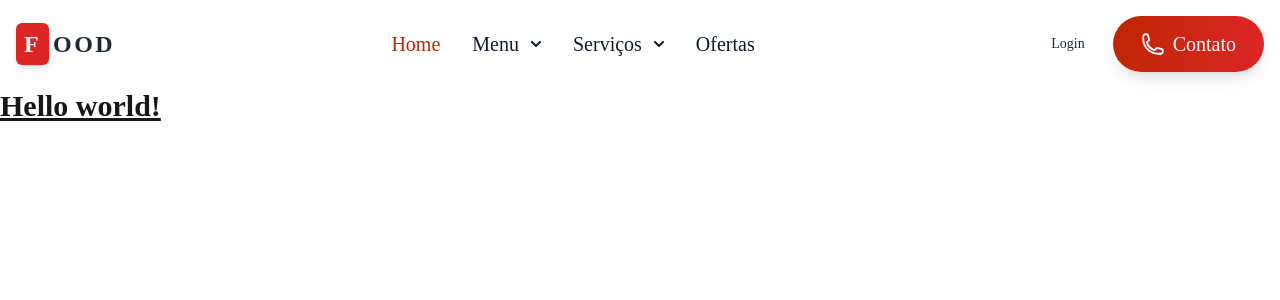
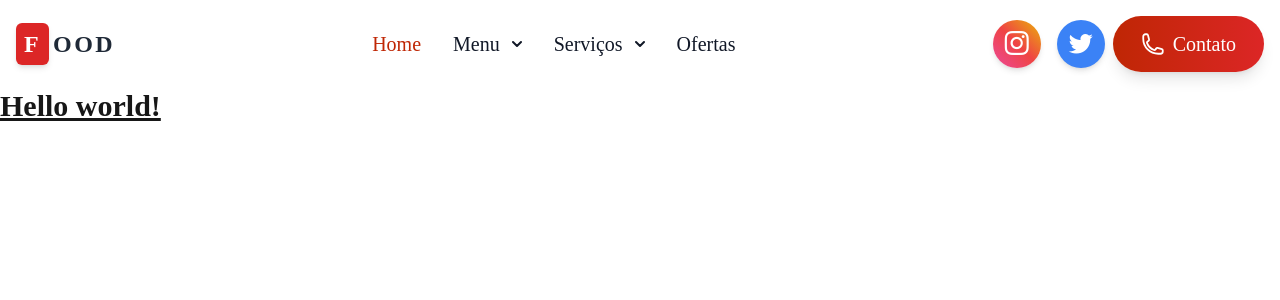
Before and after one commit to ryannardelli/landing_page_food, a Next.js app: page / in a window 1280 px wide. Shown: the top 300 px of the page. Built offline with nearby package versions, Linux system fonts and the light colour scheme.

Commit message:
enviando alterações

```diff
--- a/src/app/components/Header/index.tsx
+++ b/src/app/components/Header/index.tsx
@@ -1,3 +1,5 @@
+import "bootstrap-icons/font/bootstrap-icons.css";
+
 export const Header = () => {
   return (
     <nav className="bg-white border-gray-200 dark:bg-gray-900">
@@ -15,12 +17,24 @@ export const Header = () => {
         </a>
 
         <div className="flex items-center md:order-2 space-x-1 md:space-x-2 rtl:space-x-reverse">
-          <a
-            href="#"
-            className="text-gray-800 dark:text-white hover:bg-gray-50 focus:ring-4 focus:ring-gray-300 font-medium rounded-lg text-sm px-4 py-2 md:px-5 md:py-2.5 dark:hover:bg-gray-700 focus:outline-none dark:focus:ring-gray-800"
-          >
-            Login
-          </a>
+          <div className="flex space-x-4">
+            <a
+              href="#"
+              className="flex items-center justify-center w-12 h-12 text-white bg-gradient-to-tr from-pink-500 via-red-500 to-yellow-500 rounded-full shadow-md transition-all duration-300 transform hover:scale-110 hover:shadow-lg focus:ring-4 focus:ring-pink-300 focus:outline-none"
+              aria-label="Instagram"
+            >
+              <i className="bi bi-instagram text-2xl"></i>
+            </a>
+
+            <a
+              href="#"
+              className="flex items-center justify-center w-12 h-12 text-white bg-blue-500 rounded-full shadow-md transition-all duration-300 transform hover:scale-110 hover:shadow-lg focus:ring-4 focus:ring-blue-300 focus:outline-none"
+              aria-label="Twitter"
+            >
+              <i className="bi bi-twitter text-2xl"></i>
+            </a>
+          </div>
+
           <a
             href="#"
             className="text-white font-medium flex items-center gap-2 bg-gradient-to-r from-colorPrimary to-red-600 hover:from-colorPrimary hover:to-red-500 focus:ring-4 focus:ring-red-300 rounded-full text-xl px-6 py-3 md:px-7 md:py-3.5 shadow-lg transform transition-all duration-300 ease-in-out hover:scale-105 focus:outline-none"
```
